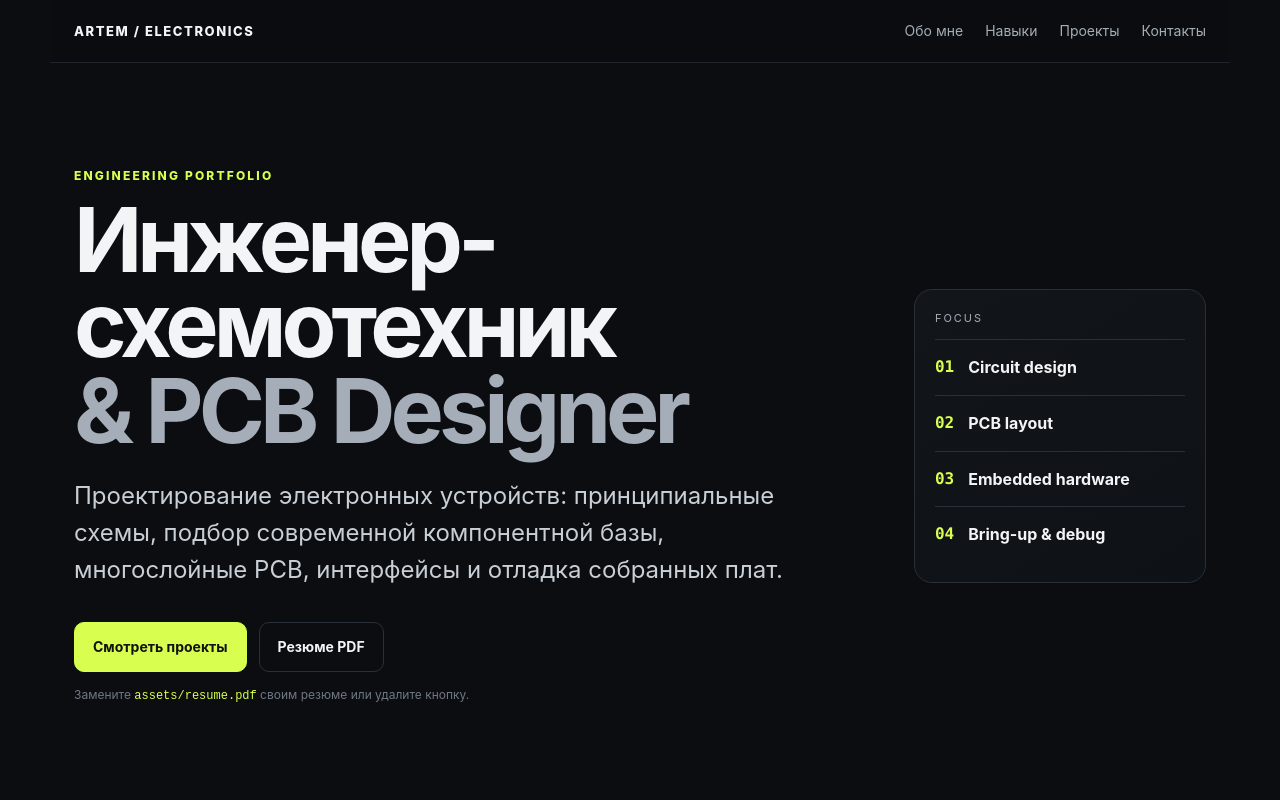
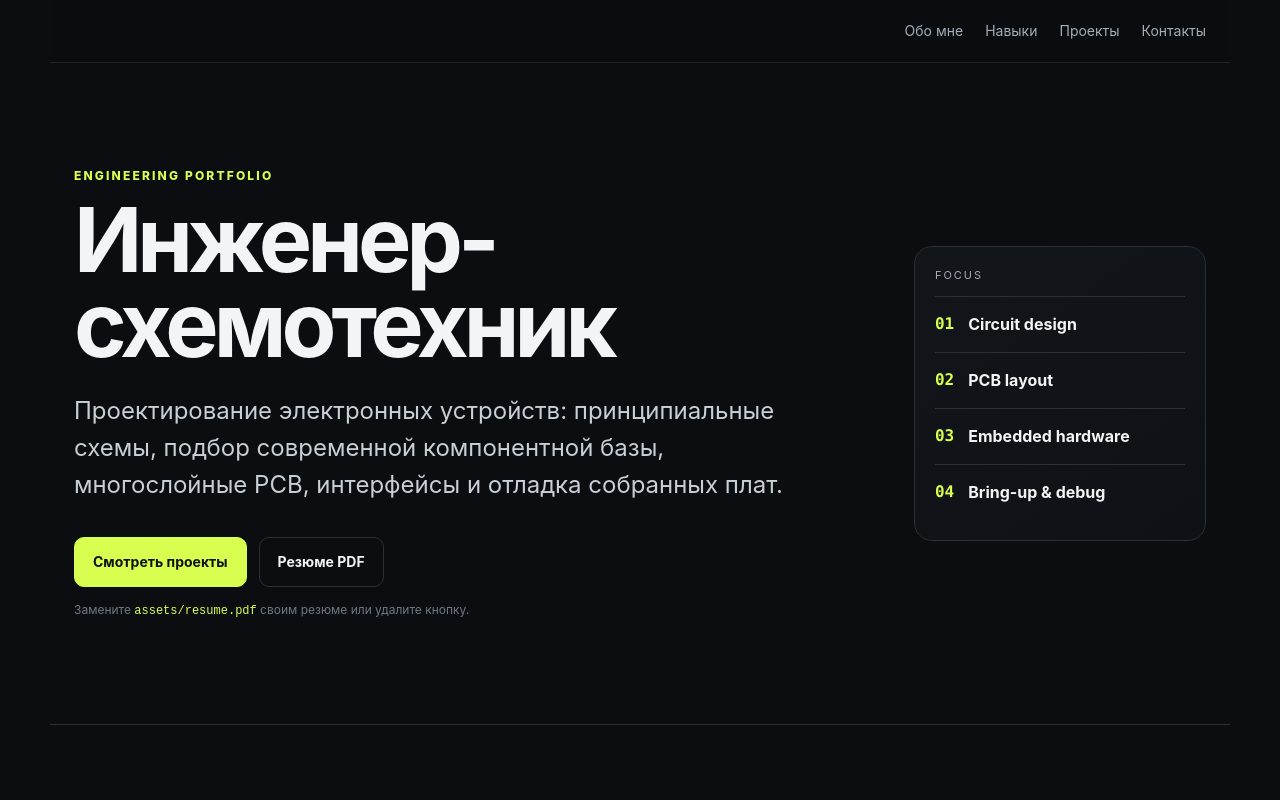
Before and after one commit to Art-tchn/Electronics-engineer, a plain HTML site: page index.html in a window 1280 px wide. Shown: the top 800 px of the page. Drawn offline with Linux system fonts and the light colour scheme.

Commit message:
Update index.html

```diff
--- a/index.html
+++ b/index.html
@@ -4,12 +4,12 @@
   <meta charset="utf-8" />
   <meta name="viewport" content="width=device-width, initial-scale=1" />
   <meta name="description" content="Портфолио инженера-схемотехника и PCB designer: разработка схем, многослойных печатных плат и встраиваемых устройств." />
-  <title>Артём — инженер-схемотехник / PCB Designer</title>
+  <title>Артём — Инженер-Электронщик</title>
   <link rel="stylesheet" href="styles.css" />
 </head>
 <body>
   <header class="site-header">
-    <a class="brand" href="#top">ARTEM / ELECTRONICS</a>
+    <a class="brand" href="#top"></a>
     <nav class="nav" aria-label="Основная навигация">
       <a href="#about">Обо мне</a>
       <a href="#skills">Навыки</a>
@@ -22,7 +22,7 @@
     <section class="hero section">
       <div class="hero-copy">
         <p class="eyebrow">ENGINEERING PORTFOLIO</p>
-        <h1>Инженер-схемотехник<br><span>& PCB Designer</span></h1>
+        <h1>Инженер-схемотехник<br><span></span></h1>
         <p class="lead">Проектирование электронных устройств: принципиальные схемы, подбор современной компонентной базы, многослойные PCB, интерфейсы и отладка собранных плат.</p>
         <div class="hero-actions">
           <a class="button primary" href="#projects">Смотреть проекты</a>
```
